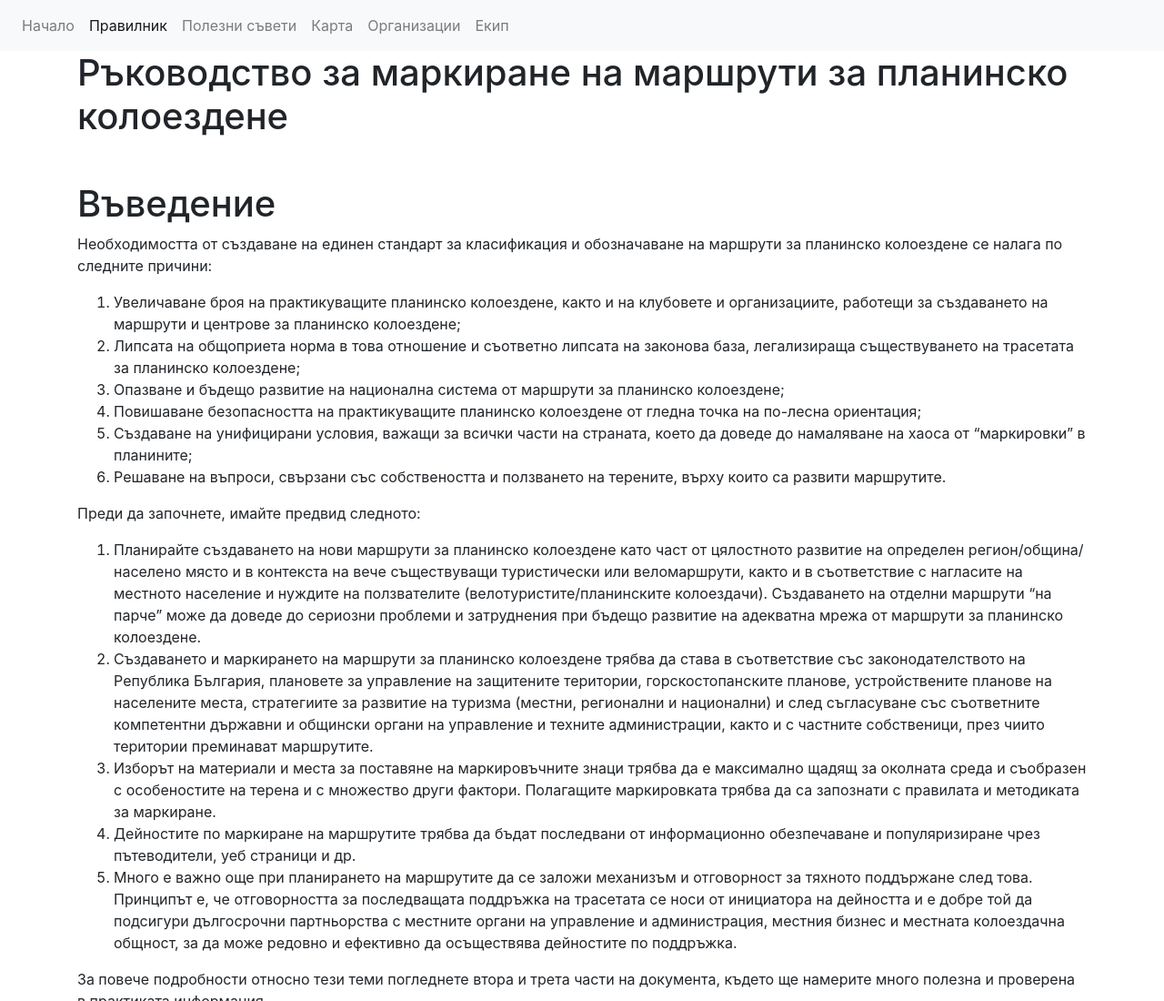
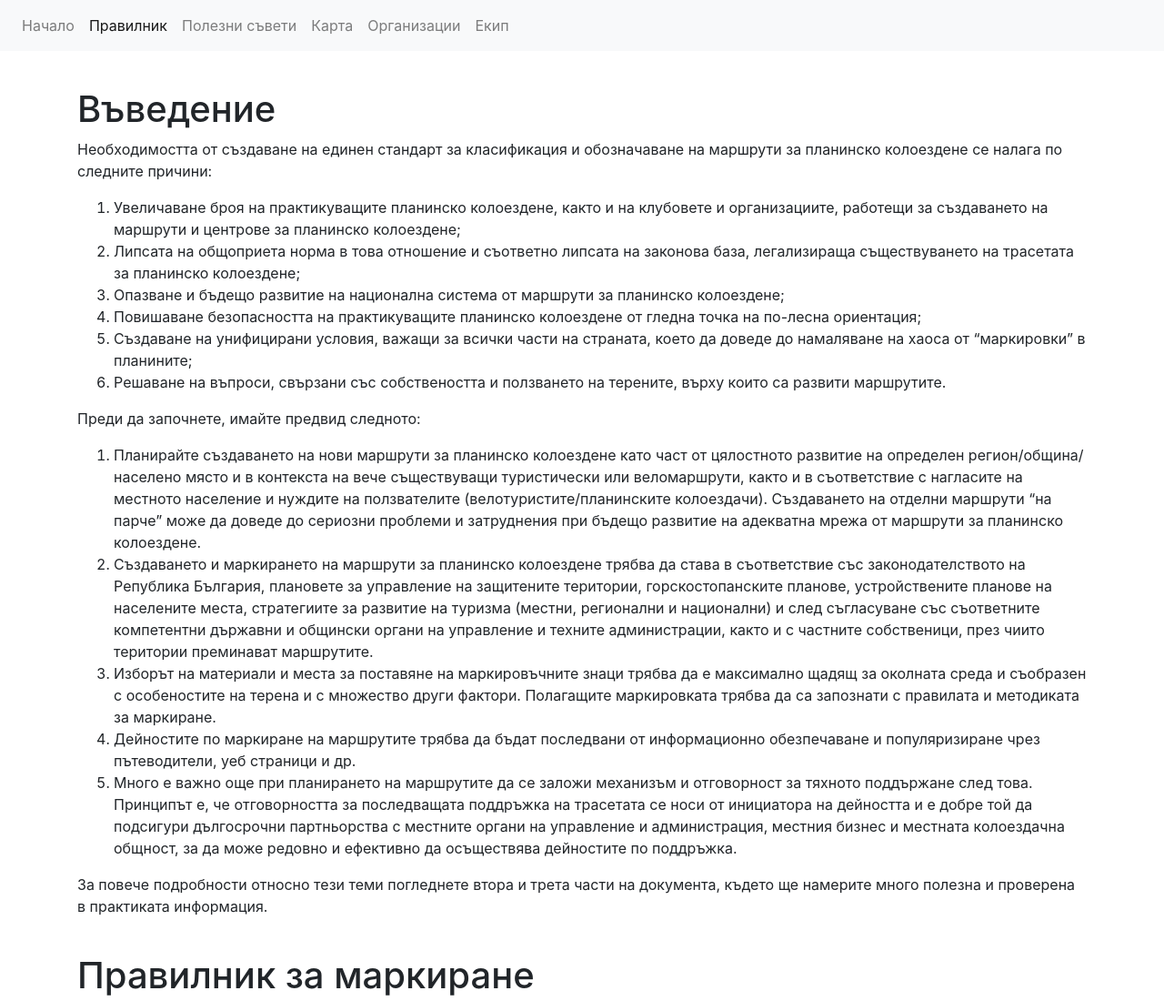
Before and after one commit to pafels/orpheus-site, a Gatsby site: page /guide in a window 1280 px wide. Shown: the top 1100 px of the page at 91% size. Built offline with nearby package versions, Linux system fonts and the light colour scheme; Gatsby itself is replaced by a stand-in of ours.

Commit message:
Remove a stale heading

```diff
--- a/src/pages/guide.tsx
+++ b/src/pages/guide.tsx
@@ -21,8 +21,7 @@ const GuidePage = () => {
 
   return (
     <Layout tableOfContents={query!.mdx!.tableOfContents}>
-      <SEO title="Ръководство" />
-      <h1>Ръководство за маркиране на маршрути за планинско колоездене</h1>
+      <SEO title="Правилник" />
       <div className="guide">
         <MDXRenderer>{query!.mdx!.body}</MDXRenderer>
       </div>
```
